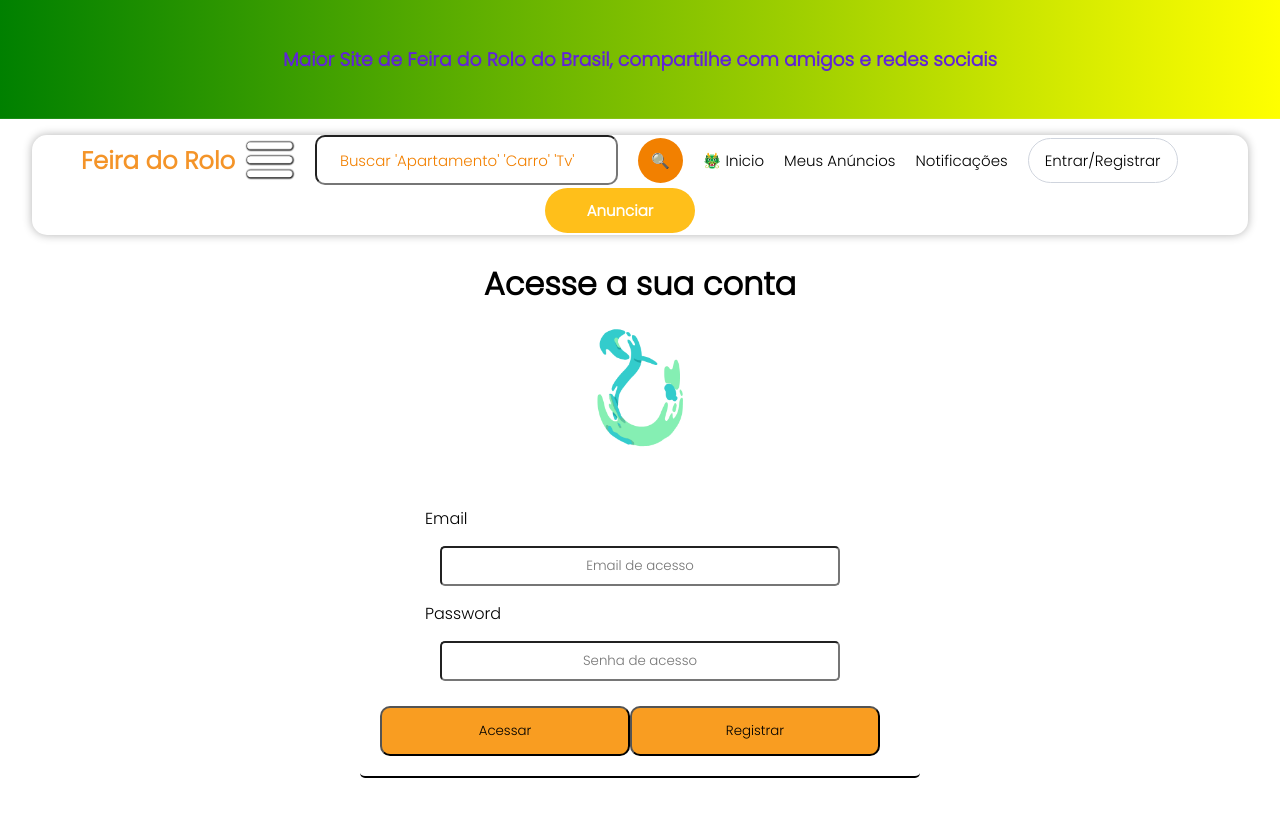
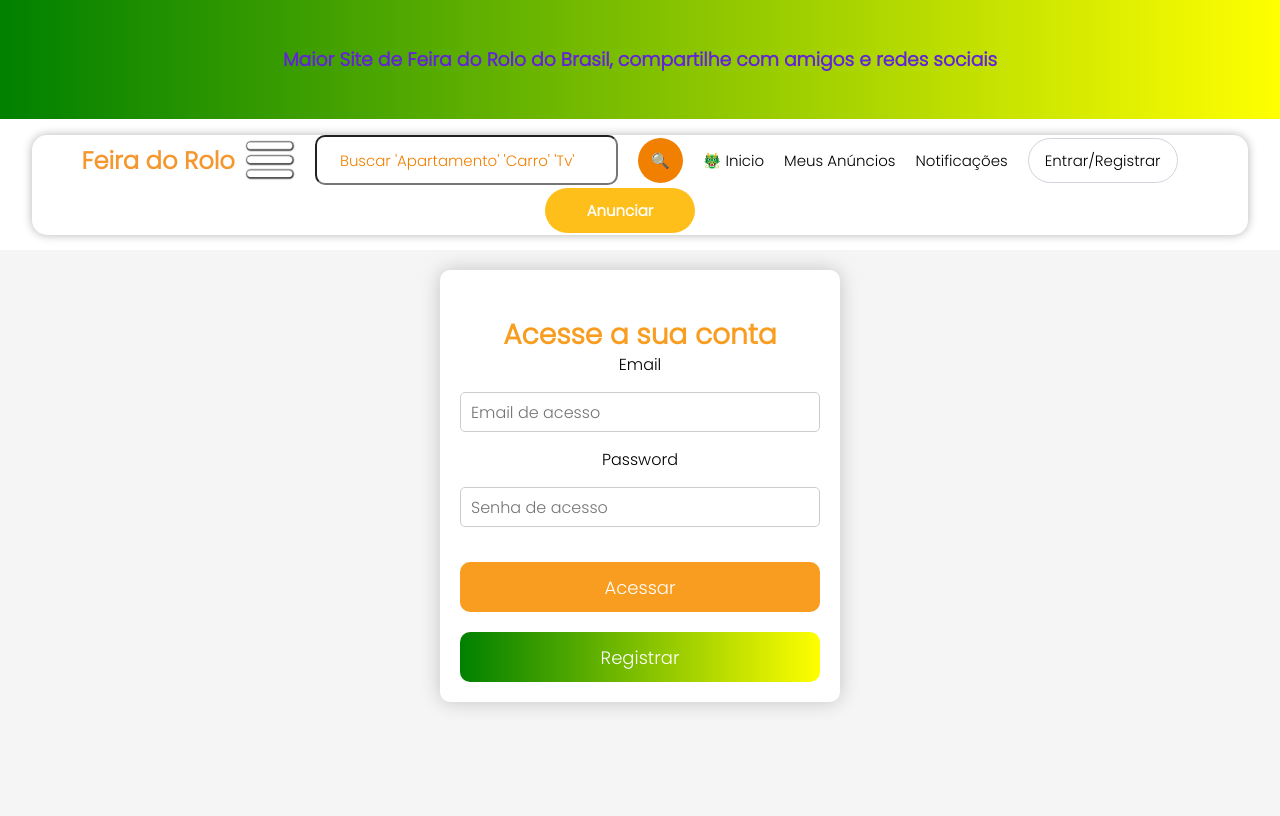
Before and after one commit to EstevaoSilvaSouza/Front_Feiradorolo, a React (Create React App) app: page /login in a window 1280 px wide. Shown: the top 816 px of the page. Built offline with nearby package versions, Linux system fonts and the light colour scheme; a web font is replaced by a local one.

Commit message:
fix and teste pages

```diff
--- a/package.json
+++ b/package.json
@@ -3,6 +3,8 @@
   "version": "0.1.0",
   "private": true,
   "dependencies": {
+    "@fortawesome/free-solid-svg-icons": "^6.4.2",
+    "@fortawesome/react-fontawesome": "^0.2.0",
     "@testing-library/jest-dom": "^5.17.0",
     "@testing-library/react": "^13.4.0",
     "@testing-library/user-event": "^13.5.0",
@@ -29,8 +31,8 @@
     "build": "GENERATE_SOURCEMAP=false react-scripts build",
     "test": "react-scripts test",
     "eject": "react-scripts eject",
-    "predeploy" : "npm run build",
-    "deploy" : "gh-pages -d build"
+    "predeploy": "npm run build",
+    "deploy": "gh-pages -d build"
   },
   "eslintConfig": {
     "extends": [
--- a/src/components/listitens/listitens.tsx
+++ b/src/components/listitens/listitens.tsx
@@ -7,6 +7,8 @@
 import { useNavigate} from 'react-router-dom'
 import { format } from "date-fns";
 import { SectionTitle } from "../../page/Inicio/index.styled";
+import { FontAwesomeIcon } from '@fortawesome/react-fontawesome'
+import { faEye } from '@fortawesome/free-solid-svg-icons'
 
 interface ItensLoad {
     Count: number,
@@ -119,6 +121,9 @@
                         <h5>{e?.Name}</h5>
                         <h5>R$ {e?.Value}</h5>
                         <h5>{e?.City} - {format(new Date(e?.createdAt), "dd/MM/yyyy HH:mm")}</h5>
+                        <h5>
+                            <FontAwesomeIcon icon={faEye} /> {e?.Count}
+                        </h5>
                         { page === "view" && (<NewTag>Novo</NewTag>)}
                         </CardBtns>
                     ))}
--- /dev/null
+++ b/src/page/Cadastro/Cadastro.styled.tsx
@@ -0,0 +1,59 @@
+import styled from "styled-components";
+
+export const DivMain = styled.div`
+  display: flex;
+  justify-content: center;
+  align-items: start;
+  margin-top:15px;
+  padding:20px;
+  height: 100vh;
+  background-color: #f0f0f0;
+`;
+
+export const FormContainer = styled.div`
+  background-color: #ffffff;
+  border: 1px solid #ddd;
+  padding: 30px; /* Aumentei o padding para maior espaçamento interno */
+  border-radius: 10px; /* Aumentei o raio das bordas */
+  box-shadow: 0px 0px 20px rgba(0, 0, 0, 0.2); /* Aumentei o efeito de sombra */
+  width: 400px; /* Aumentei a largura do formulário */
+`;
+
+export const FormInput = styled.input`
+  width: 100%;
+  padding: 12px; /* Aumentei o padding para maior espaçamento interno */
+  margin: 10px 0; /* Aumentei a margem entre os inputs */
+  border: 1px solid #ccc;
+  border-radius: 5px; /* Aumentei o raio das bordas */
+  font-size: 16px;
+`;
+
+export const FormButton = styled.button`
+  width: 100%;
+  background-color: #007bff;
+  color: #fff;
+  border: none;
+  border-radius: 5px;
+  padding: 12px; /* Aumentei o padding para maior espaçamento interno */
+  margin-top: 15px; /* Aumentei a margem superior */
+  cursor: pointer;
+  transition: background-color 0.3s ease;
+
+  &:hover {
+    background-color: #0056b3;
+  }
+`;
+
+export const BackButton = styled.button`
+  background-color: transparent;
+  border: none;
+  color: #007bff;
+  text-decoration: underline;
+  margin-top: 10px;
+  cursor: pointer;
+`;
+
+export const ErrorMessage = styled.p`
+  color: red;
+  margin-top: 10px;
+`;
--- a/src/page/Cadastro/Cadastro.tsx
+++ b/src/page/Cadastro/Cadastro.tsx
@@ -1,21 +1,28 @@
-import { useContext, useEffect, useState } from "react";
+import { useContext,  useState } from "react";
 import { useNavigate } from "react-router-dom";
 import { Api } from "../../context/Api";
 import { AuthContext } from "../../context/Auth.context";
-import  axios from "axios";
+import { BackButton, DivMain, ErrorMessage, FormButton, FormContainer, FormInput } from "./Cadastro.styled";
 const Cadastro = () => {
 
     const [payload,setPayload] = useState({});
     const navigate = useNavigate();
     const {Token} = useContext(AuthContext);
+    const [error, setError] = useState<any>();
 
     const submit = async () => {
         await Api.post('/user/register',payload,{headers:{Authorization:`Bearer ${Token}`},
-
         })
         .then((e) => {
-            console.log(e);
+            setError('Conta cadastrada com sucesso.')
+            setTimeout(() => {
+                navigate('/login')
+            },1000)
         }).catch((error):any => {
+            setError("Ocorreu um erro durante o registro.");
+            setTimeout(() => {
+              navigate('/nova-conta',{replace:true,preventScrollReset:true})
+          },500)
             return;
         })
     }
@@ -28,30 +35,61 @@
         navigate(page);
     }
 
-
-
     return (
+        <DivMain>
+        <FormContainer>
           <div>
-            <div>
-                <input onChange={handleInput} type="text" name='Name' placeholder="Nome completo"/>
-                <input onChange={handleInput} type="numeric" name='Phone' placeholder="Telefone"/>
+            <FormInput
+              onChange={handleInput}
+              type="text"
+              name="Name"
+              placeholder="Nome completo"
+            />
+            <FormInput
+              onChange={handleInput}
+              type="numeric"
+              name="Phone"
+              placeholder="Telefone"
+            />
           </div>
           <div>
-                <input onChange={handleInput} type="text" name='Email' placeholder="Email"/>
-                <input onChange={handleInput} type="password" name='Password' placeholder="Senha"/>
+            <FormInput
+              onChange={handleInput}
+              type="text"
+              name="Email"
+              placeholder="Email"
+            />
+            <FormInput
+              onChange={handleInput}
+              type="password"
+              name="Password"
+              placeholder="Senha"
+            />
           </div>
           <div>
-                <input onChange={handleInput}  type="text" name='City' placeholder="Cidade"/>
-                <input onChange={handleInput} type="text" name='Uf' placeholder="UF"/>
+            <FormInput
+              onChange={handleInput}
+              type="text"
+              name="City"
+              placeholder="Cidade"
+            />
+            <FormInput
+              onChange={handleInput}
+              type="text"
+              name="Uf"
+              placeholder="UF"
+            />
           </div>
-
+          {error && <ErrorMessage>{error}</ErrorMessage>}
           <div>
-                <button onClick={submit}>Criar conta</button>
-                <button onClick={() => backPage('/')}>Retorna pagina inicial</button>
-
+            <FormButton onClick={submit}>Criar conta</FormButton>
+            <BackButton onClick={() => backPage("/")}>
+              Retornar à página inicial
+            </BackButton>
           </div>
-        </div>
-    )
+        </FormContainer>
+      </DivMain>
+    );
 }
 
 export default Cadastro;
--- a/src/page/Login/Login.styled.tsx
+++ b/src/page/Login/Login.styled.tsx
@@ -3,63 +3,90 @@
 export const Box = styled.div`
   display: flex;
   justify-content: center;
-    align-items: center;
-    flex-direction: column;
-    width: 100%;
-    height: auto;
+  align-items: start;
+  padding:20px;
+  min-height: 100vh;
+  background-color: #f5f5f5; /* Cor de fundo clara */
 `;
 
-export const BoxLogin = styled.div`
-    display: flex;
-    align-items: center;
-    flex-direction: column;
-    width: 90%; /* Use uma porcentagem para ajustar ao tamanho da tela */
-    max-width: 560px; /* Largura máxima para evitar expansão excessiva */
-    border-bottom: 2px solid #000000;
-    border-radius: 5px;
-    padding: 10px;
-    margin: 0 auto; /* Centraliza horizontalmente */
+export const Container = styled.div`
+  width: 100%;
+  max-width: 400px;
+  text-align: center;
+  padding: 20px;
+  background-color: #ffffff; /* Fundo branco */
+  border-radius: 10px;
+  box-shadow: 0px 0px 20px rgba(0, 0, 0, 0.2); /* Sombra suave */
 `;
 
-export const ImgLogo = styled.img`
-    width: 100%;
-    max-width: 250px;
-    height: auto;
+export const Title = styled.h1`
+  font-size: 28px;
+  color: #F99D21; /* Cor do botão */
+  margin-top: 20px;
+  animation: wave 2s infinite;
+  display: inline-block;
+
+  @keyframes wave {
+    0%, 100% {
+      transform: translateY(0);
+    }
+    25% {
+      transform: translateY(-5px);
+    }
+    50% {
+      transform: translateY(0);
+    }
+    75% {
+      transform: translateY(5px);
+    }
+  }
+`;
+
+export const Form = styled.form`
+  display: flex;
+  flex-direction: column;
 `;
 
 export const InputLogin = styled.input`
-    width:400px;
-    max-width: 500px;
+  width: 100%;
   height: 40px;
+  border: 1px solid #ccc; /* Borda cinza */
   border-radius: 5px;
-    margin: 15px;
-    text-align: center;
-    @media (max-width: 768px) {
-        width:300px;
-  }
+  margin: 15px 0;
+  padding: 10px;
+  font-size: 16px;
 `;
 
 export const BtnLogin = styled.button`
   width: 100%;
-    max-width: 250px;
   height: 50px;
   background-color: #F99D21;
-    animation: 0.9s all ease;
+  color: #fff;
+  border: none;
+  border-radius: 10px;
+  margin-top: 20px;
+  font-size: 18px;
   cursor: pointer;
-    border-radius: 10px;
-    &:hover,
-    &:focus {
+  transition: background-color 0.3s ease;
+
+  &:hover {
     background-color: #f28000;
   }
 `;
 
-export const DivInpt = styled.div`
-    display: flex;
-    flex-direction: column;
+export const BtnRegistro = styled.button`
+  width: 100%;
+  height: 50px;
+  background: linear-gradient(to right, #008000, #FFFF00);
+  color: #fff;
+  border: none;
+  border-radius: 10px;
+  margin-top: 20px;
+  font-size: 18px;
+  cursor: pointer;
+  transition: background-color 0.3s ease;
+
+  &:hover {
+    background-color: #2b800c;
+  }
 `;
-
-export const DivInpts = styled.div`
-    display: flex;
-    width:100%;
-    padding:10px
-`;
--- a/src/page/Login/Login.tsx
+++ b/src/page/Login/Login.tsx
@@ -1,58 +1,76 @@
-import React  from "react";
-import {AuthContext} from '../../context/Auth.context';
-import { Box, BoxLogin, ImgLogo, InputLogin, BtnLogin, DivInpt, DivInpts } from "./Login.styled";
-import LogoLogin from '../../logoLogin.gif'
+import React, { useContext, useState } from "react";
+import { AuthContext } from "../../context/Auth.context";
+import { Box, Container, Title, Form, InputLogin, BtnLogin, BtnRegistro } from "./Login.styled";
 import { useNavigate } from "react-router-dom";
 import { toast } from "react-toastify";
 
 export interface ILogin {
-    Email?:string ;
-    Password?:string ;
+  Email?: string;
+  Password?: string;
 }
 
 const Login = () => {
-    const [user,setUser] = React.useState<ILogin | undefined>();
-    const {loginAuth} = React.useContext(AuthContext);
-    const handleInput = (e:React.ChangeEvent<HTMLInputElement>) => {
-        setUser({...user,[e.target.name]:e.target.value})
-    }
+  const [user, setUser] = useState<ILogin | undefined>();
+  const { loginAuth } = useContext(AuthContext);
+  const handleInput = (e: React.ChangeEvent<HTMLInputElement>) => {
+    setUser({ ...user, [e.target.name]: e.target.value });
+  };
   const navigate = useNavigate();
   const submit = async () => {
     await loginAuth(user!).then((e) => {
-           if(e?.token){
+      if (e?.token) {
         toast.success("Logado com sucesso", {
           position: toast.POSITION.TOP_CENTER,
-                autoClose:2000,
+          autoClose: 2000,
         });
-            navigate("/meus-anuncios")
-           }})}
+        navigate("/meus-anuncios");
+      }
+    });
+  };
 
   const register = () => {
-        navigate('/nova-conta')
-    }
+    navigate("/nova-conta");
+  };
 
   return (
     <Box>
-            <h1 style={{marginTop:'10px'}}>Acesse a sua conta</h1>
-            <ImgLogo src={LogoLogin}/>
-            <BoxLogin>
-
-                <DivInpt>
+      <Container>
+        <Title>Acesse a sua conta</Title>
+        <Form>
+          <div>
             <label htmlFor="Email">Email</label>
-                    <InputLogin id="Email" name='Email' type="email" required placeholder="Email de acesso" onChange={handleInput}/>
-                </DivInpt>
-                <DivInpt>
+            <InputLogin
+              id="Email"
+              name="Email"
+              type="email"
+              required
+              placeholder="Email de acesso"
+              onChange={handleInput}
+            />
+          </div>
+          <div>
             <label htmlFor="Password">Password</label>
-                    <InputLogin id='Password' name='Password' type="password" required placeholder="Senha de acesso" onChange={handleInput}/>
-                </DivInpt>
-                <DivInpts>
-                    <BtnLogin type="button" onClick={submit}>Acessar</BtnLogin>
-                    <BtnLogin type="button" onClick={register}>Registrar</BtnLogin>
-                </DivInpts>
-
-            </BoxLogin>
+            <InputLogin
+              id="Password"
+              name="Password"
+              type="password"
+              required
+              placeholder="Senha de acesso"
+              onChange={handleInput}
+            />
+          </div>
+          <div>
+            <BtnLogin type="button" onClick={submit}>
+              Acessar
+            </BtnLogin>
+            <BtnRegistro type="button" onClick={register}>
+              Registrar
+            </BtnRegistro>
+          </div>
+        </Form>
+      </Container>
     </Box>
-    )
-}
+  );
+};
 
 export default Login;
```
Also changed, not shown: 1 other file (tests, documents, lock files or other folders). Lines whose indentation alone changed are shown as unchanged.
